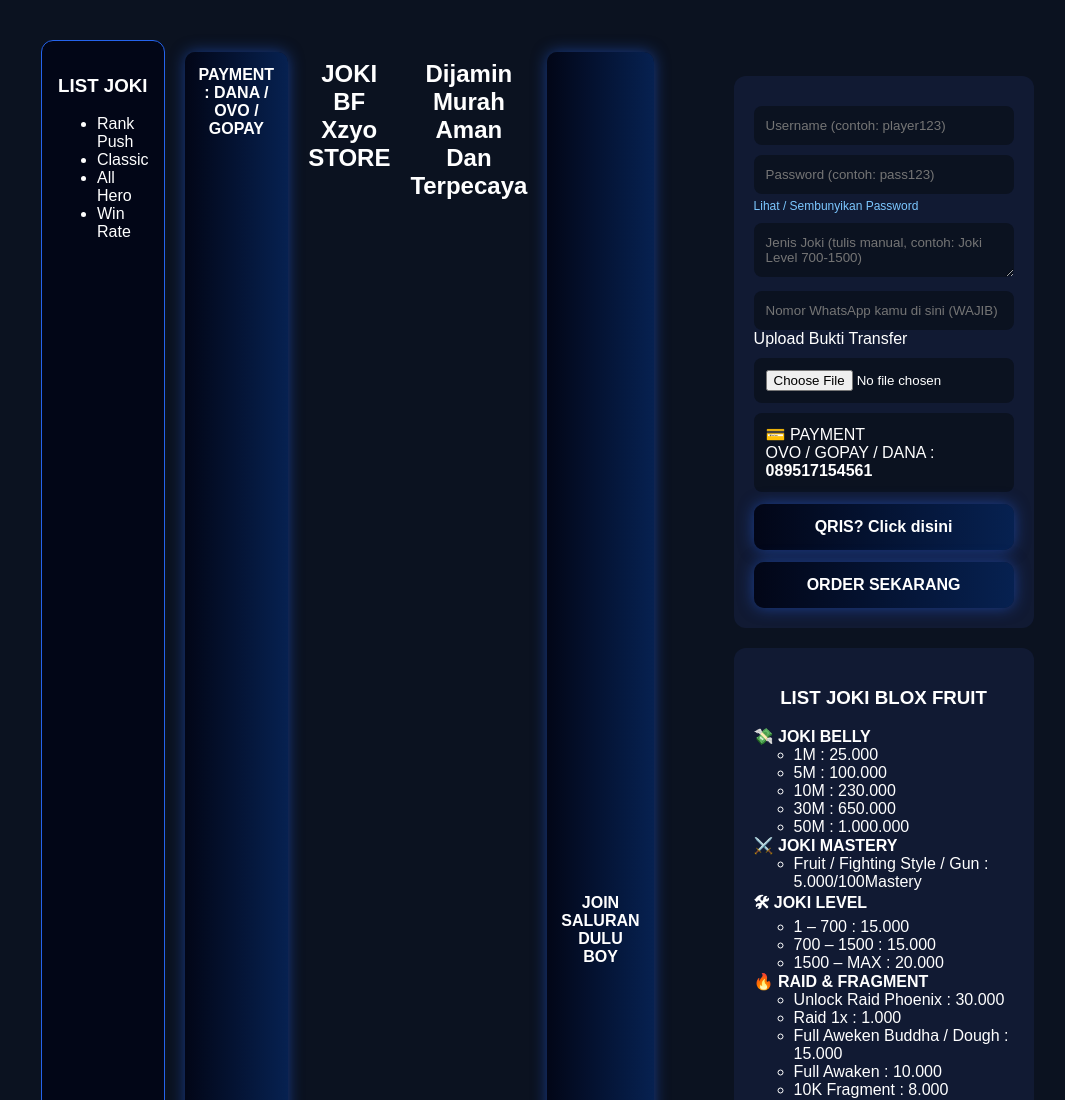
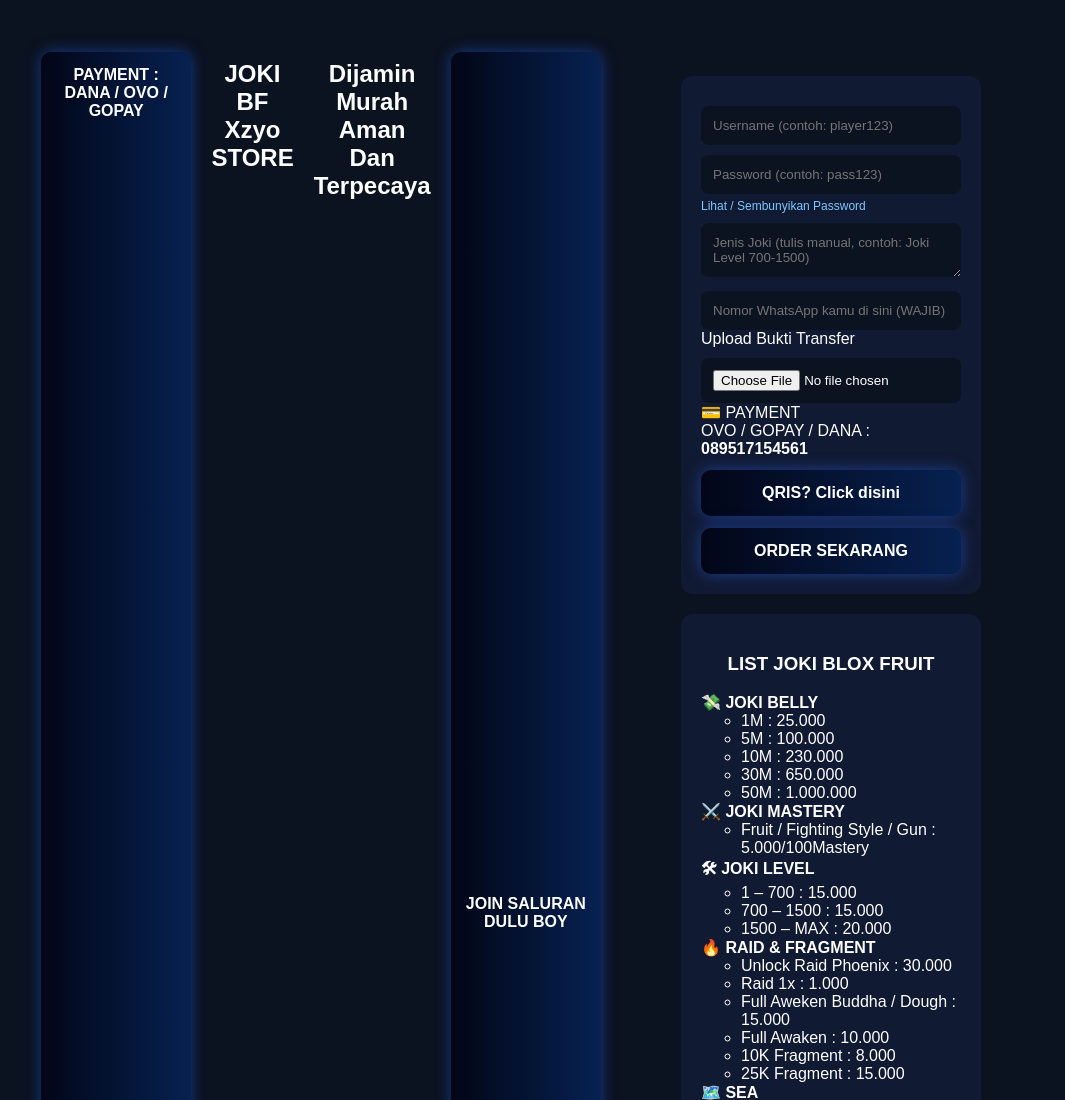
Before and after one commit to Yan980126/DODIT, a plain HTML site: page index.html in a window 1280 px wide. Shown: the top 1100 px of the page, without its empty margins (119-1184 px from the left). Drawn offline with Linux system fonts and the light colour scheme.

Commit message:
Fix HTML structure and styles in index.html

```diff
--- a/index.html
+++ b/index.html
@@ -107,17 +107,6 @@ input,select{
 
 <div class="wrapper" id="orderPage">
 
-<!-- LIST KANAN -->
-<div class="list">
-<h3>LIST JOKI</h3>
-<ul>
-<li>Rank Push</li>
-<li>Classic</li>
-<li>All Hero</li>
-<li>Win Rate</li>
-</ul>
-</div>
-
 <div class="btn">PAYMENT : DANA / OVO / GOPAY</div>
 
 <!DOCTYPE html>
@@ -222,7 +211,7 @@ JOIN SALURAN DULU BOY
 <label>Upload Bukti Transfer</label>
 <input type="file" name="bukti" accept="image/*" required>
 
-<div class="bar payment">
+<div>
 💳 PAYMENT <br>
 OVO / GOPAY / DANA : <b>089517154561</b>
 </div>
```
